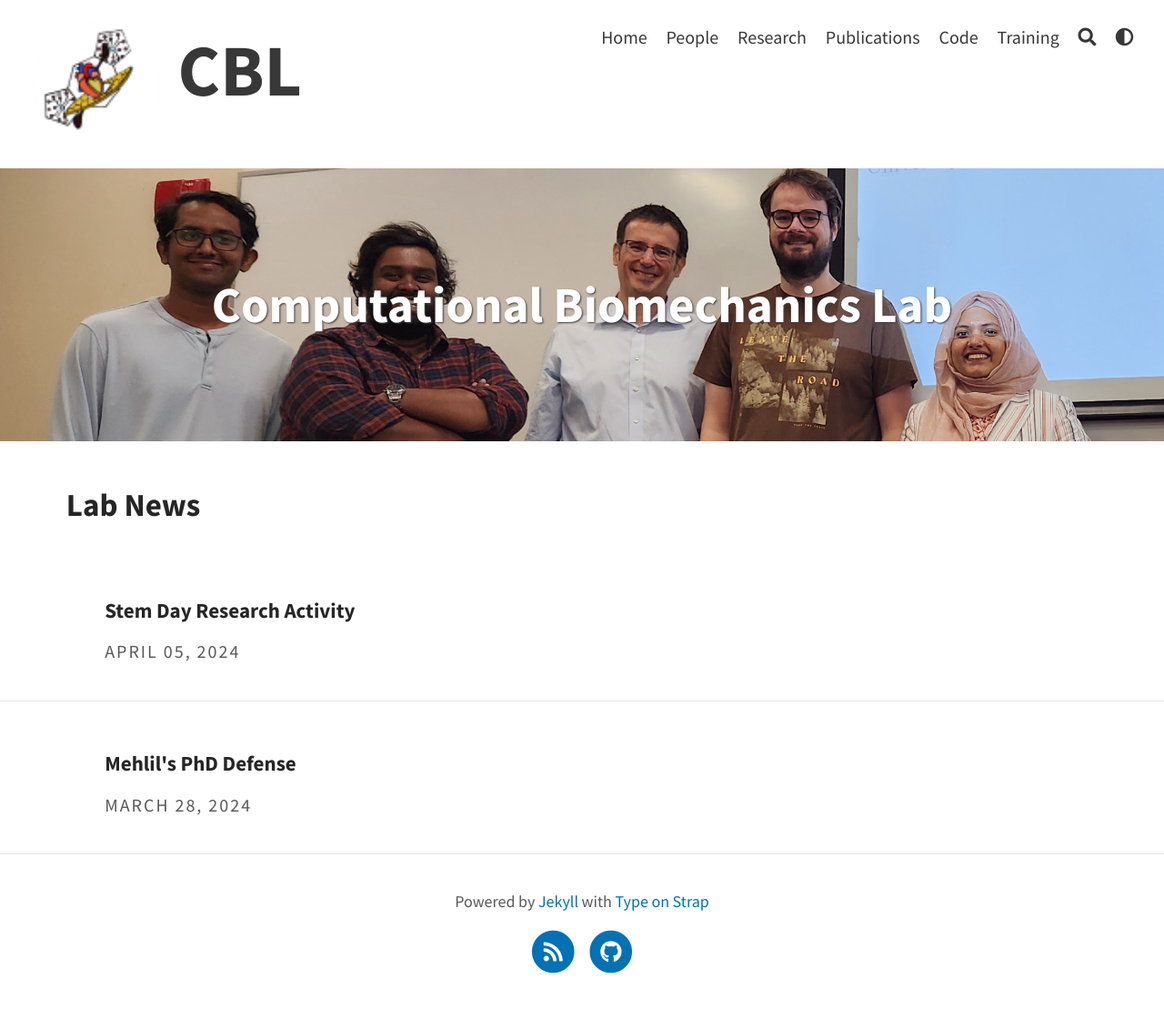
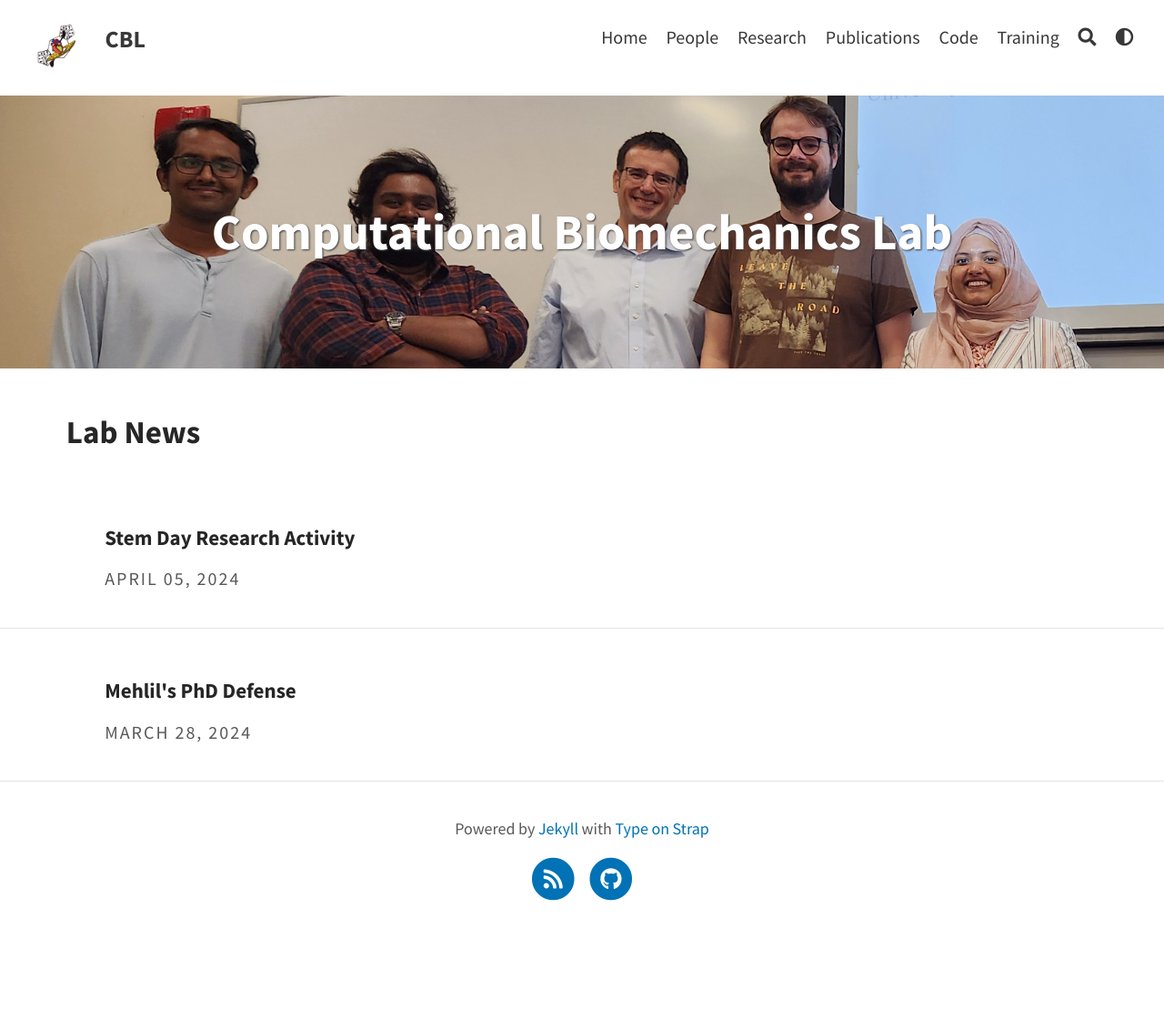
Before and after one commit to CBL-UCF/CBL-UCF.github.io, a Jekyll site: the page built from index.html, in a window 1280 px wide. Shown: the whole page at 91% size. Built offline with Jekyll 4.4.1, drawn with Linux system fonts in a browser that asks for light colours; a script that is not in the unit is left out; the list of posts is cut into pages by our own code; after the commit the page ends 1029 px from its top, so only the background shows below that.

Commit message:
Update _navbar.scss

```diff
--- a/_sass/includes/_navbar.scss
+++ b/_sass/includes/_navbar.scss
@@ -34,10 +34,11 @@
   }
 
   .avatar {
-    height: 8em;
-    width: 8em;
+    height: 4em;
+    width: 4em;
     float: left;
     margin-top: -13px;
+    border-radius: 0.2em;
     margin-right: 0.5em;
     padding: 10px 10px;
 
@@ -47,7 +48,7 @@
     float: left;
     font-weight: bold;
     font-family: $font-family-logo;
-    font-size: 4em;
+    font-size: 1.3em;
   }
 }
 
```
